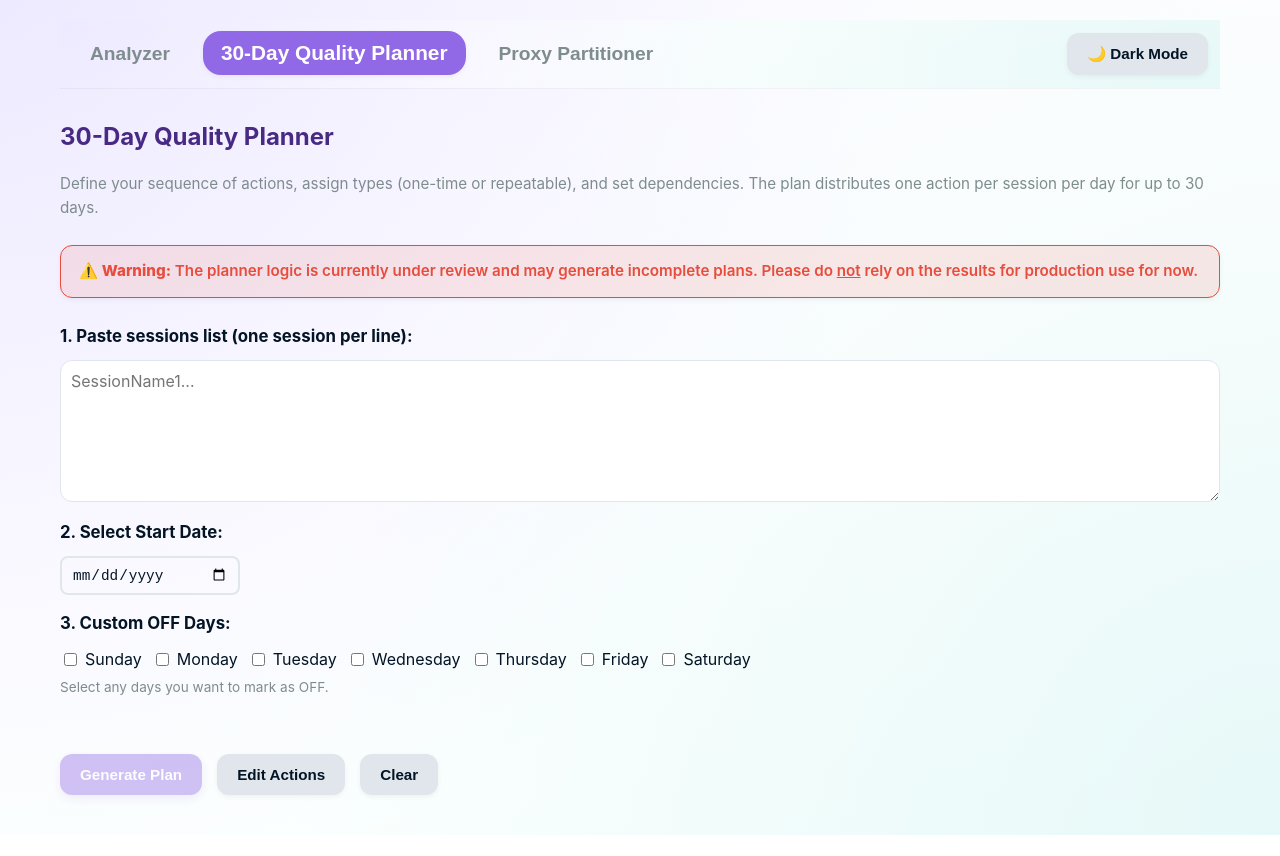
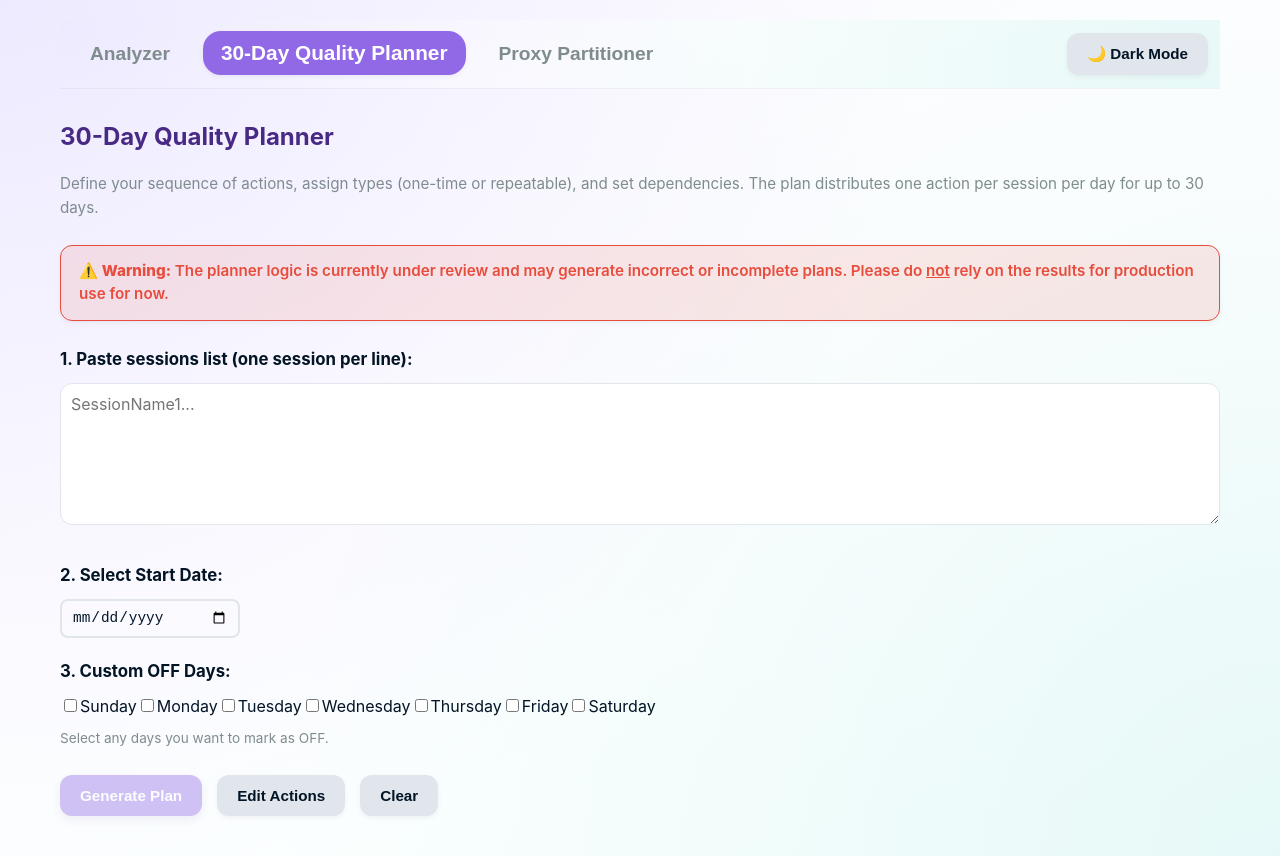
Before and after one commit to kriouichsalma5-sudo/CMHWSeedsTool, a React (Create React App) app: page / in a window 1280 px wide. Both pictures are taken after a click on the button "30-Day Quality Planner". Before the commit the page ends 835 px from the top, so only its background shows below. Built offline with nearby package versions, Linux system fonts and the light colour scheme; the HTML template or start-up script is replaced by a standard one.

Commit message:
Update App.js

```diff
--- a/src/App.js
+++ b/src/App.js
@@ -2173,7 +2173,7 @@ export default function App() {
       {/* 🔴 WARNING */}
       <div className="planner-warning" role="alert">
         ⚠️ <strong>Warning:</strong> The planner logic is currently under review
-        and may generate incomplete plans. Please do <u>not</u>{" "}
+        and may generate incorrect or incomplete plans. Please do <u>not</u>{" "}
         rely on the results for production use for now.
       </div>
       <div className="controls planner-controls">
@@ -2189,6 +2189,9 @@ export default function App() {
             value={sessionCtrl.value}
             onChange={sessionCtrl.onChange}
           />
+        </div>
+      </div>
+      <div className="planner-settings-card">
         <div style={{ marginTop: 10 }}>
           <label className="label">2. Select Start Date:</label>
           <input
@@ -2206,22 +2209,12 @@ export default function App() {
             }}
           />
         </div>
-          <div style={{ marginTop: 15 }}>
+        <div style={{ marginTop: 20 }}>
           <label className="label">3. Custom OFF Days:</label>
 
-            <div
-              style={{
-                display: "flex",
-                flexWrap: "wrap",
-                gap: "10px",
-                marginTop: "8px",
-              }}
-            >
+          <div className="off-days-container">
             {DAYS.map((day) => (
-                <label
-                  key={day.value}
-                  style={{ display: "flex", alignItems: "center", gap: "5px" }}
-                >
+              <label key={day.value}>
                 <input
                   type="checkbox"
                   checked={customOffDays.includes(day.value)}
@@ -2235,18 +2228,16 @@ export default function App() {
                     }
                   }}
                 />
-                  {day.label}
+                <span className="off-day-pill">{day.label}</span>
               </label>
             ))}
           </div>
 
-            <p className="muted" style={{ fontSize: "0.85rem", marginTop: 5 }}>
+          <p className="muted" style={{ fontSize: "0.85rem", marginTop: 8 }}>
             Select any days you want to mark as OFF.
           </p>
         </div>
       </div>
-      </div>
-
       <div
         className="row"
         style={{
```
Lines whose indentation alone changed are shown as unchanged.
